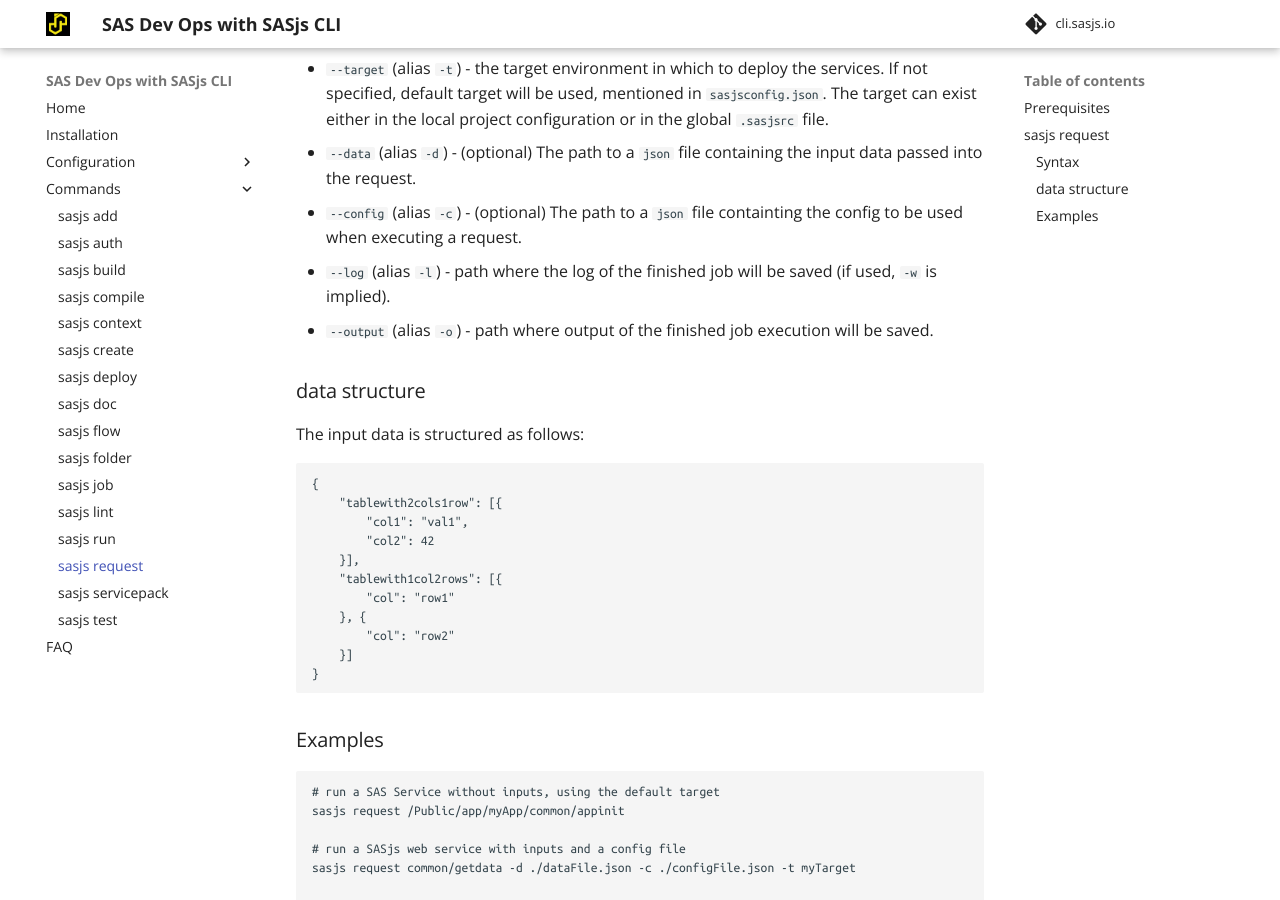
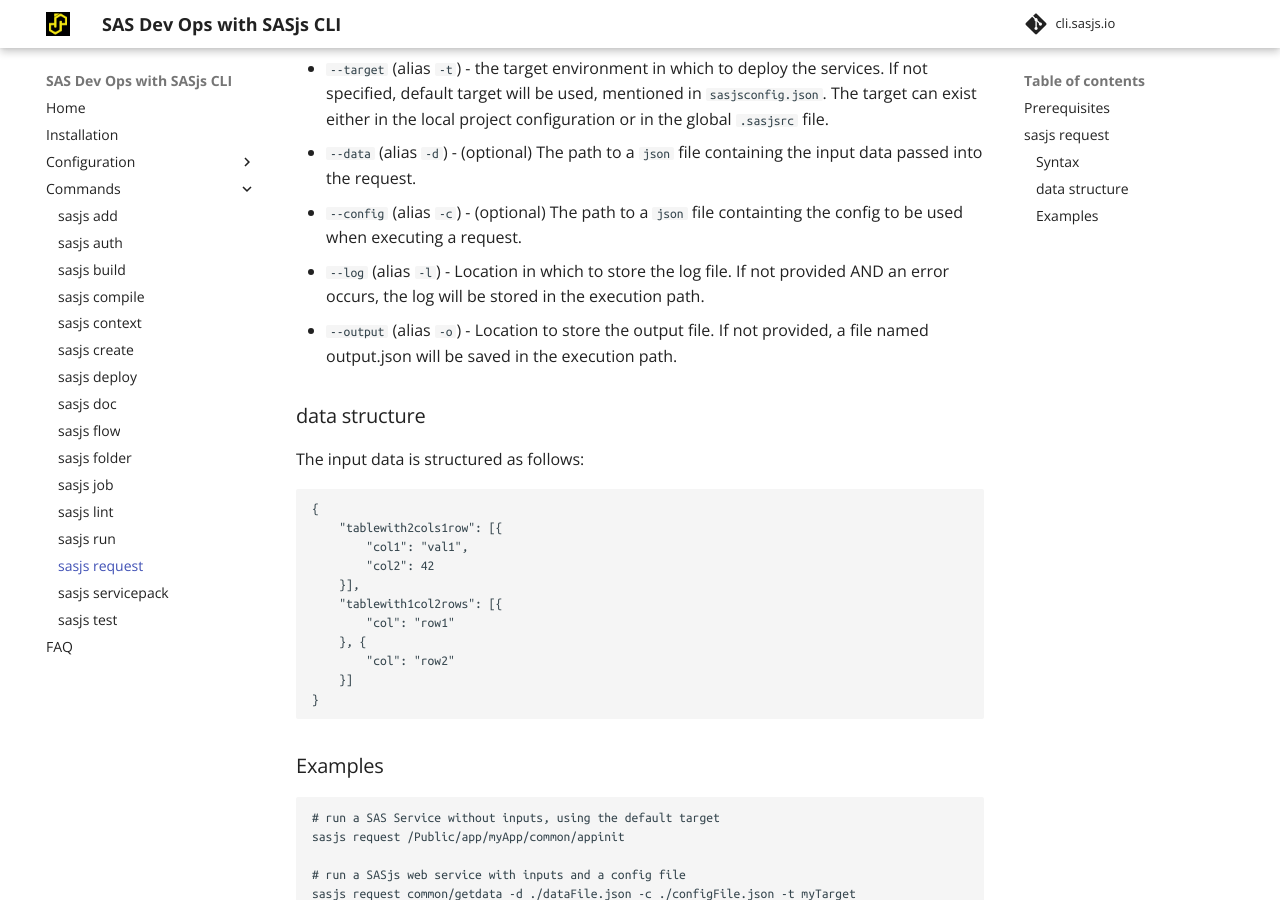
Before and after one commit to sasjs/cli.sasjs.io, an MkDocs documentation site: the page built from docs/request.md, in a window 1280 px wide and 900 px high, scrolled down 904 px. Built offline with MkDocs 1.6.1 and Material for MkDocs 9.7.7, drawn with Linux system fonts in a browser that asks for light colours.

Commit message:
chore: help uptade

```diff
--- a/docs/request.md
+++ b/docs/request.md
@@ -32,8 +32,8 @@
 - `--target` (alias `-t`) - the target environment in which to deploy the services. If not specified, default target will be used, mentioned in `sasjsconfig.json`. The target can exist either in the local project configuration or in the global `.sasjsrc` file.
 - `--data` (alias `-d`) - (optional) The path to a `json` file containing the input data passed into the request.
 - `--config` (alias `-c`) - (optional) The path to a `json` file containting the config to be used when executing a request.
-- `--log` (alias `-l`) - path where the log of the finished job will be saved (if used, `-w` is implied).
-- `--output` (alias `-o`) - path where output of the finished job execution will be saved.
+- `--log` (alias `-l`) - Location in which to store the log file. If not provided AND an error occurs, the log will be stored in the execution path.
+- `--output` (alias `-o`) - Location to store the output file. If not provided, a file named output.json will be saved in the execution path.
 
 ### data structure
 
```
